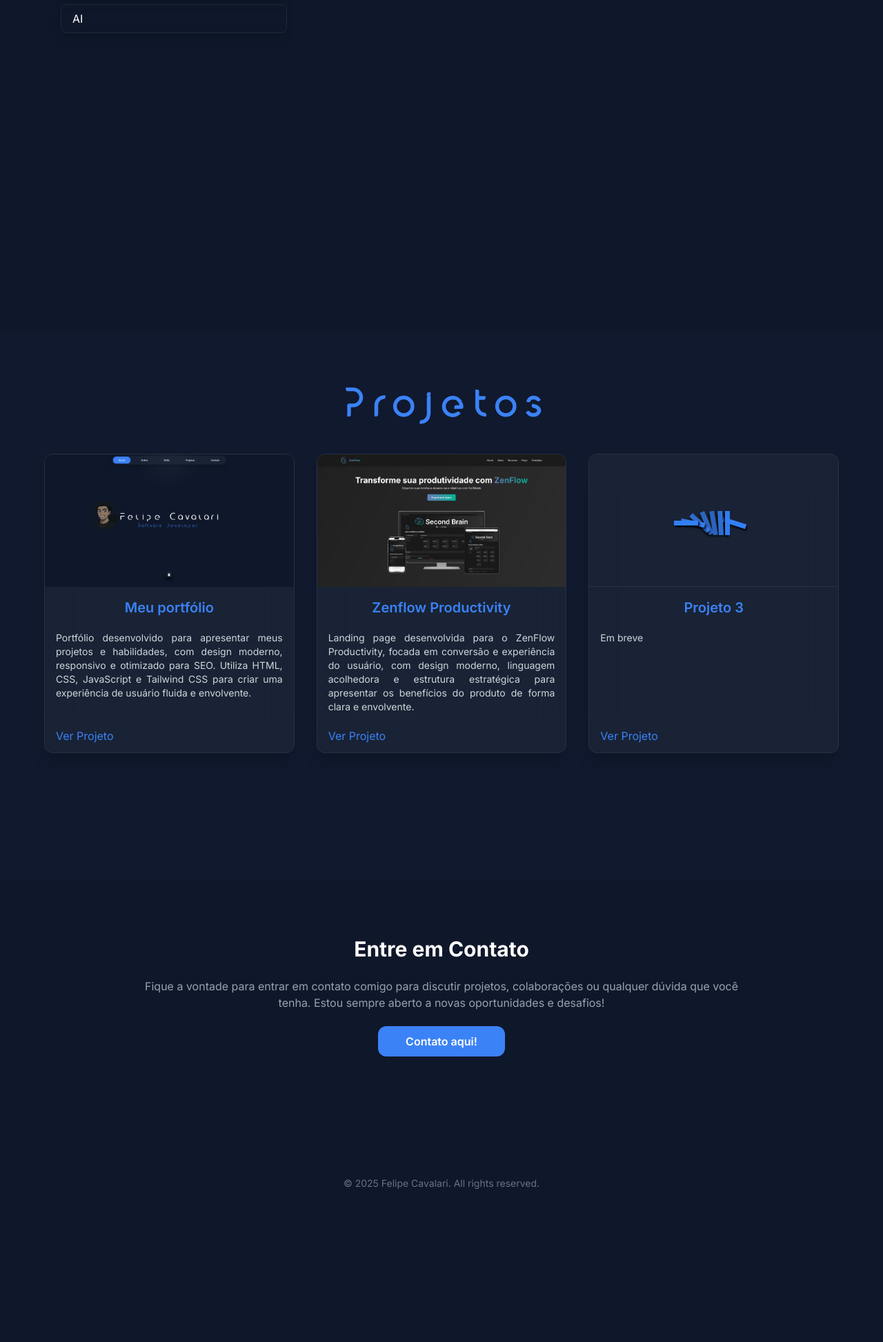
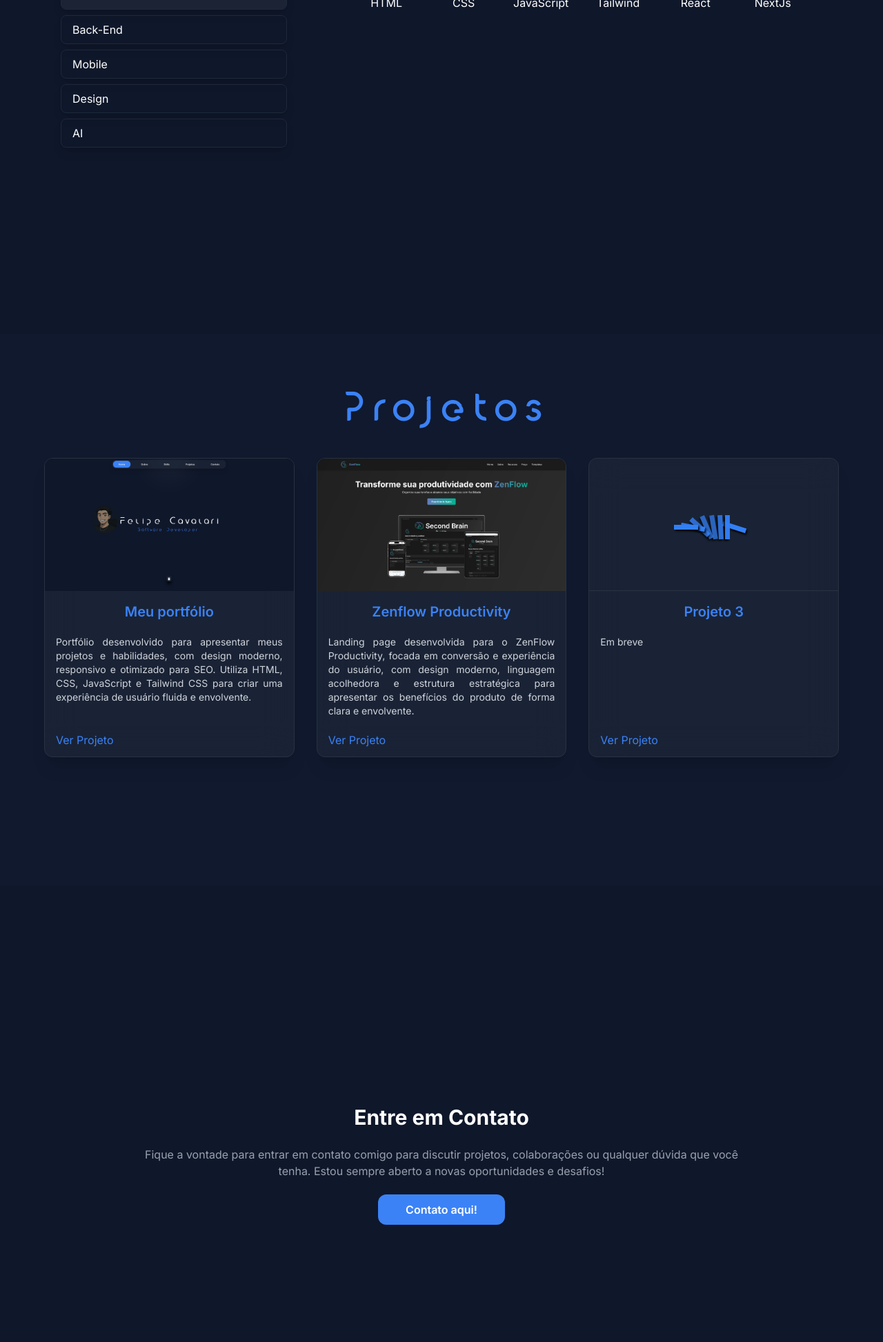
Before and after one commit to Felipe-Cavalari/portfolio, a plain HTML site: page index.html in a window 1280 px wide. Shown: the part 2076-4022 px from the top of the page at 69% size. Before the commit the page ends 3826 px from the top, so only its background shows below. Drawn offline with nearby package versions, Linux system fonts and the light colour scheme.

```diff
--- a/index.html
+++ b/index.html
@@ -84,7 +84,7 @@
     </section>
 
     <!-- About Section -->
-    <section class="py-20 px-6 h-auto w-full mb-40 bg-[#10192e] opacity-0" id="about">
+    <section class="py-20 px-6 h-auto md:h-screen w-full mb-40 bg-[#10192e] opacity-0" id="about">
       <div class="flex flex-col items-center justify-center max-w-6xl mx-auto">
         <h1 class="text-5xl md:text-6xl font-bold text-[#3B82F6] pb-10 font-futurism ">Sobre mim</h1>
         <div class="flex flex-col md:flex-row justify-between w-full gap-10">
@@ -141,7 +141,7 @@
 
 
     <!-- Skills Section -->
-    <section class="py-20 px-6 h-screen mb-40 opacity-0" id="skills">
+    <section class="py-20 px-6 h-auto md:h-screen  opacity-0" id="skills">
       <div class="max-w-6xl mx-auto">
         <h1 class="text-5xl md:text-6xl font-bold text-[#3B82F6] pb-10 text-center font-futurism">Skills</h1>
         <div class="flex flex-col md:flex-row gap-6">
@@ -256,7 +256,7 @@
     </section>
 
     <!-- Contact Section -->
-    <section class="py-20 px-6 mb-20 opacity-0" id="contact">
+    <section class="py-20 px-6 mb-20 opacity-0 h-auto md:h-screen flex flex-col items-center justify-center" id="contact">
       <div class="max-w-4xl mx-auto text-center ">
         <h3 class="text-3xl font-bold mb-6">Entre em Contato</h3>
         <p class="text-gray-400 mb-8">
```
